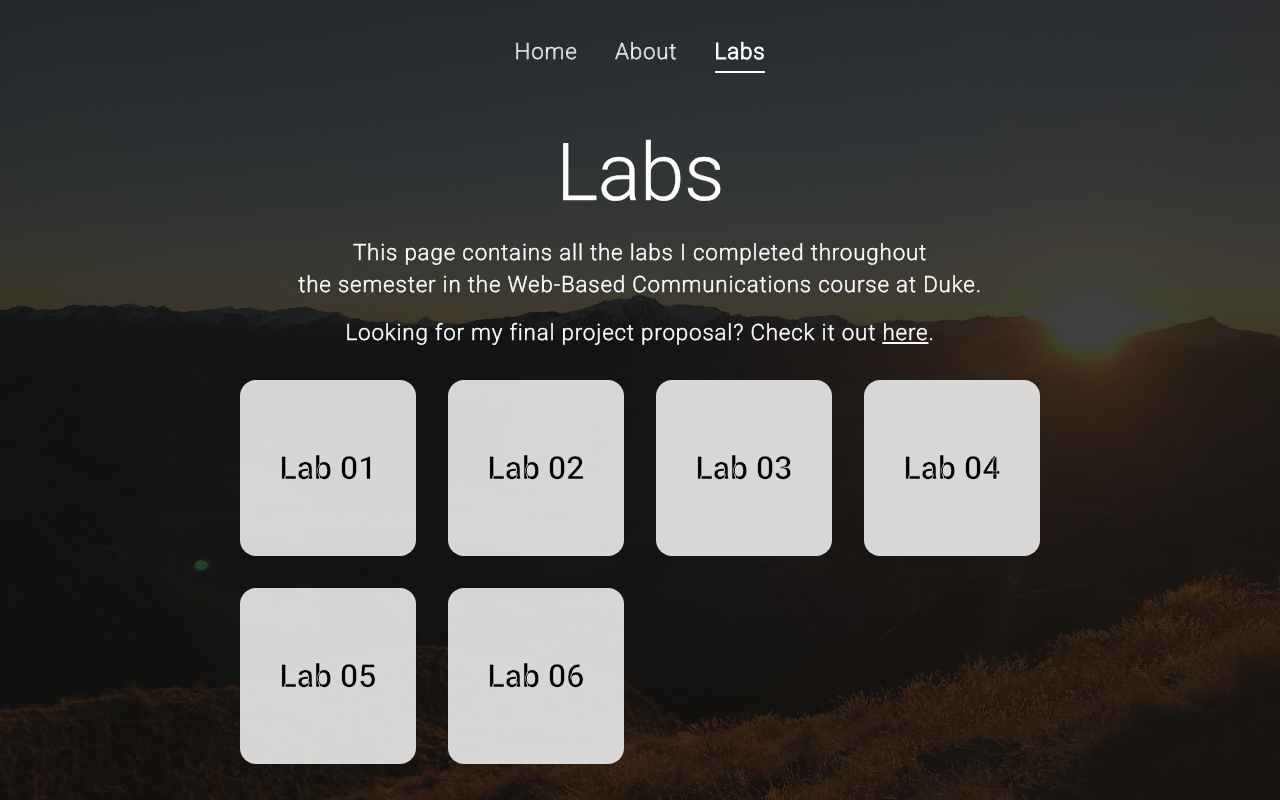
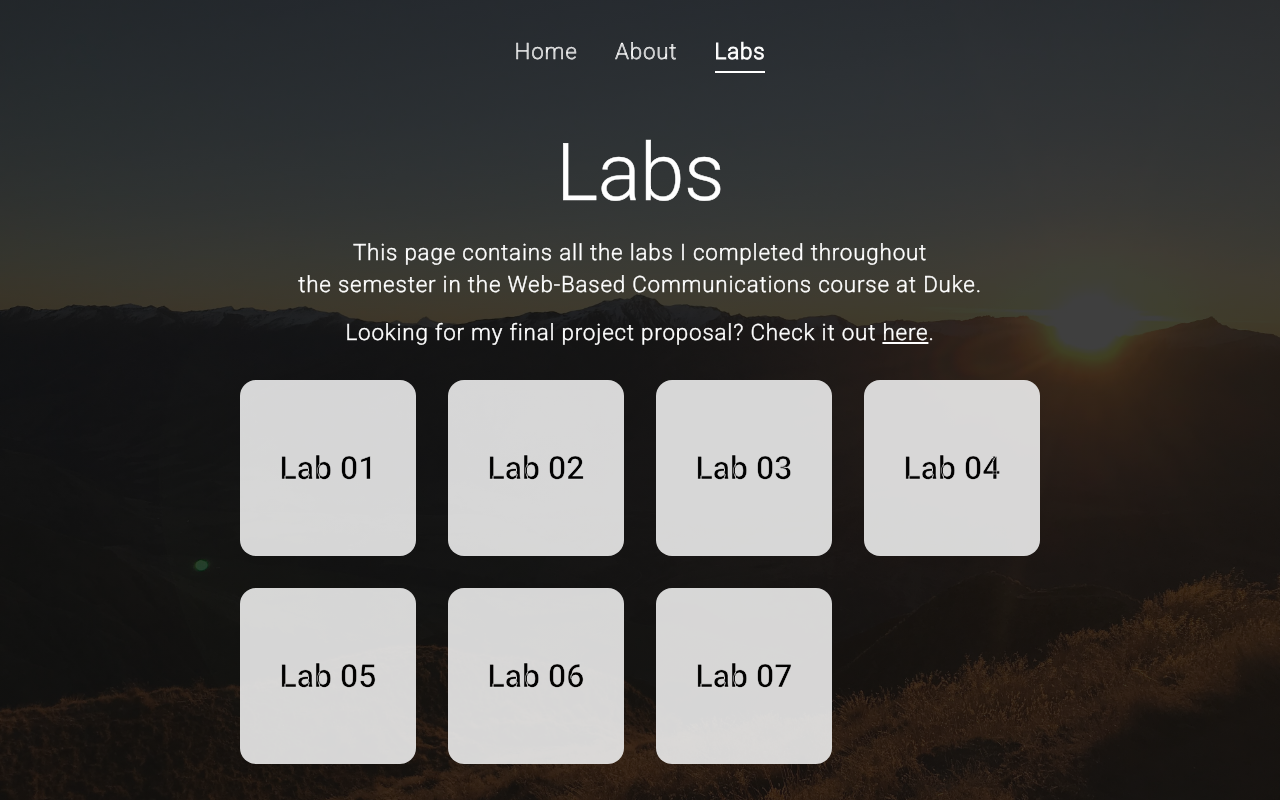
Before and after one commit to reganbaum/reganbaum.github.io, a plain HTML site: page labs/index.html in a window 1280 px wide. Drawn offline with Linux system fonts and the light colour scheme.

Commit message:
added lab07

```diff
--- a/labs/index.html
+++ b/labs/index.html
@@ -2,6 +2,7 @@
 <html lang="en">
   <head>
     <meta charset="UTF-8" />
+    <meta name='viewport' content='width=device-width, initial-scale=1.0' />
     <title>Labs</title>
     <link href="../css/midterm.css" rel="stylesheet" />
   </head>
@@ -39,6 +40,9 @@
       <a class="lab" href='lab06/index.html'>
         <h3 class='lab-number'>Lab 06</h3>
       </a>
+      <a class="lab" href='lab07/index.html'>
+        <h3 class='lab-number'>Lab 07</h3>
+      </a>
     </section>
   </body>
 </html>
```
